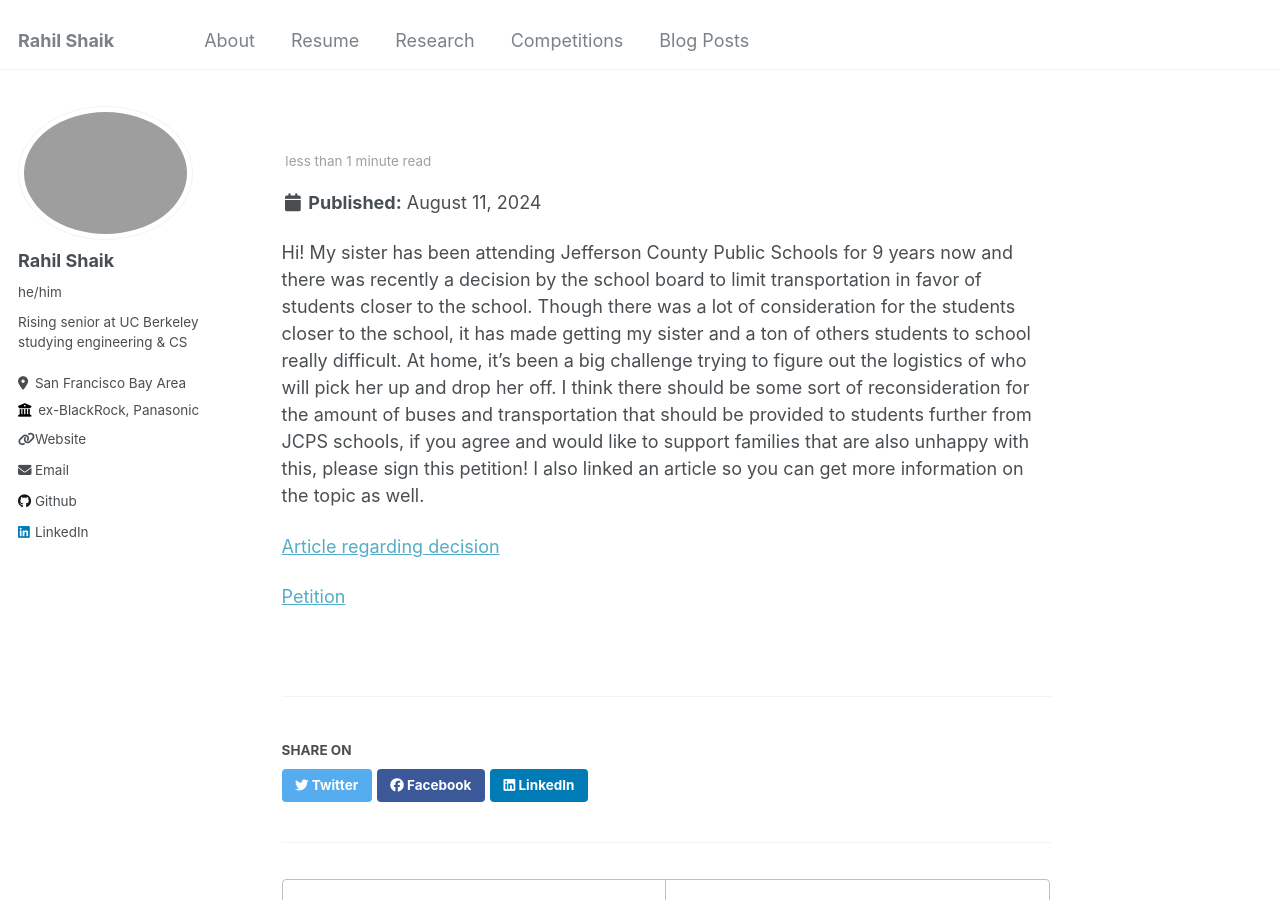
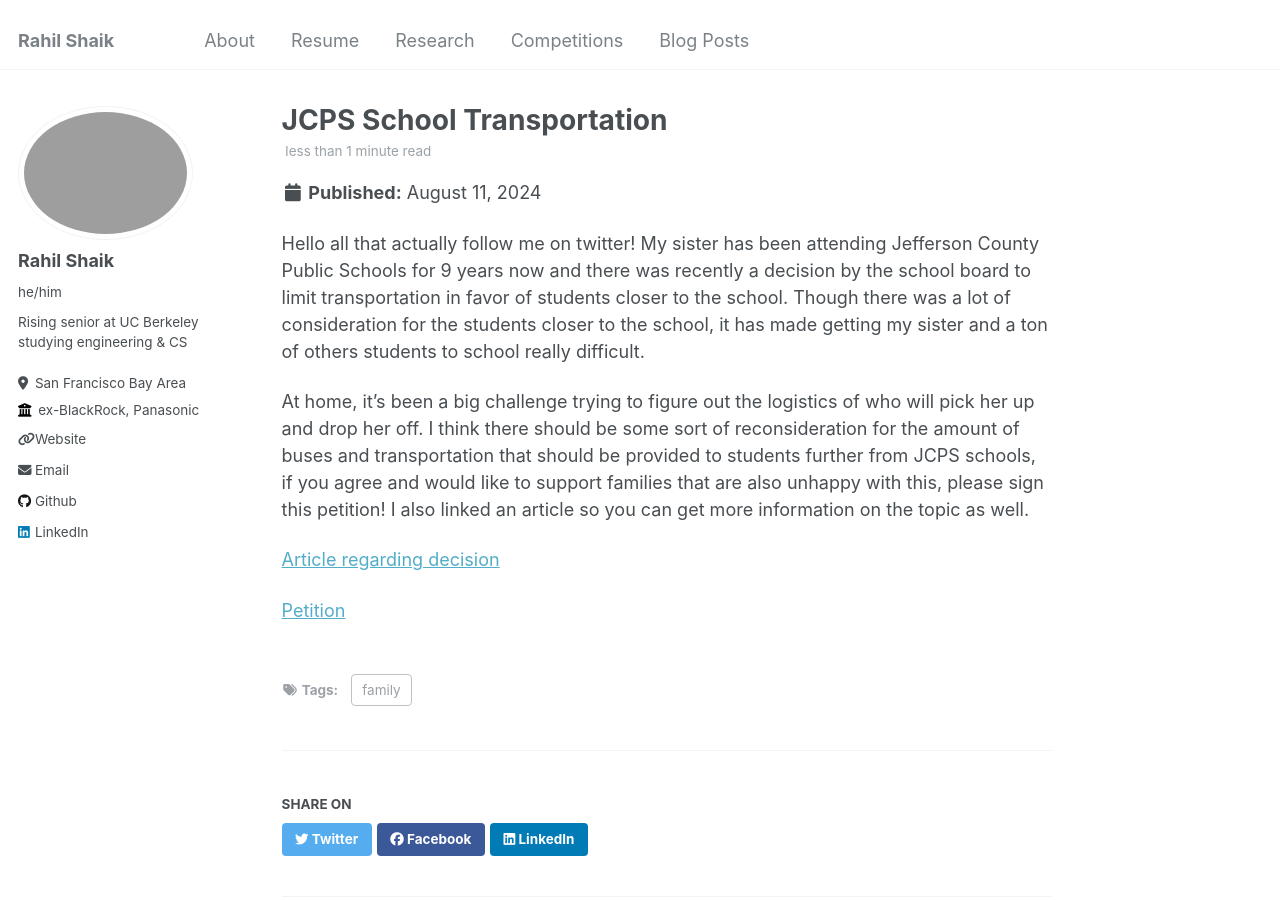
Before and after one commit to rahilisashaik/rahilisashaik.github.io, a Jekyll site: the page built from _posts/2024-08-11-petition-post.md, in a window 1280 px wide and 900 px high. Built offline with Jekyll 4.4.1, drawn with Linux system fonts in a browser that asks for light colours.

Commit message:
new blog post

```diff
--- a/_posts/2024-08-11-petition-post.md
+++ b/_posts/2024-08-11-petition-post.md
@@ -1,12 +1,14 @@
 ---
-title: 'My Sister's School Transportation'
+title: 'JCPS School Transportation'
 date: 2024-08-11
-permalink: /posts/2024/08/raida-transportation/
+permalink: /posts/2024/08/blog-post-2/
 tags:
-  - summer
+  - family
 ---
 
-Hi! My sister has been attending Jefferson County Public Schools for 9 years now and there was recently a decision by the school board to limit transportation in favor of students closer to the school. Though there was a lot of consideration for the students closer to the school, it has made getting my sister and a ton of others students to school really difficult. At home, it's been a big challenge trying to figure out the logistics of who will pick her up and drop her off. I think there should be some sort of reconsideration for the amount of buses and transportation that should be provided to students further from JCPS schools, if you agree and would like to support families that are also unhappy with this, please sign this petition! I also linked an article so you can get more information on the topic as well.
+Hello all that actually follow me on twitter! My sister has been attending Jefferson County Public Schools for 9 years now and there was recently a decision by the school board to limit transportation in favor of students closer to the school. Though there was a lot of consideration for the students closer to the school, it has made getting my sister and a ton of others students to school really difficult.
+
+At home, it's been a big challenge trying to figure out the logistics of who will pick her up and drop her off. I think there should be some sort of reconsideration for the amount of buses and transportation that should be provided to students further from JCPS schools, if you agree and would like to support families that are also unhappy with this, please sign this petition! I also linked an article so you can get more information on the topic as well.
 
 [Article regarding decision](https://www.wave3.com/2024/04/11/jcps-board-education-votes-transportation-plan-2024-25-school-year/)
 
```
Also changed, not shown: 1 other file.
